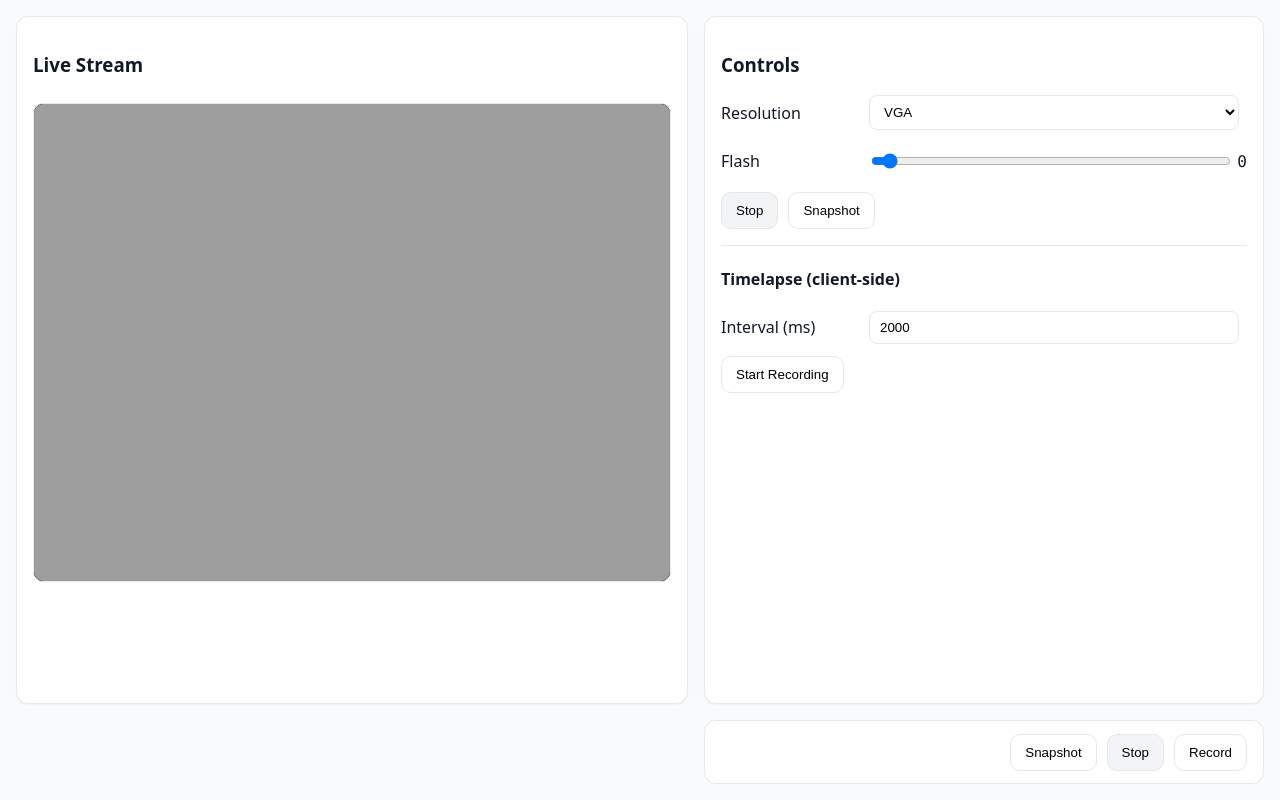
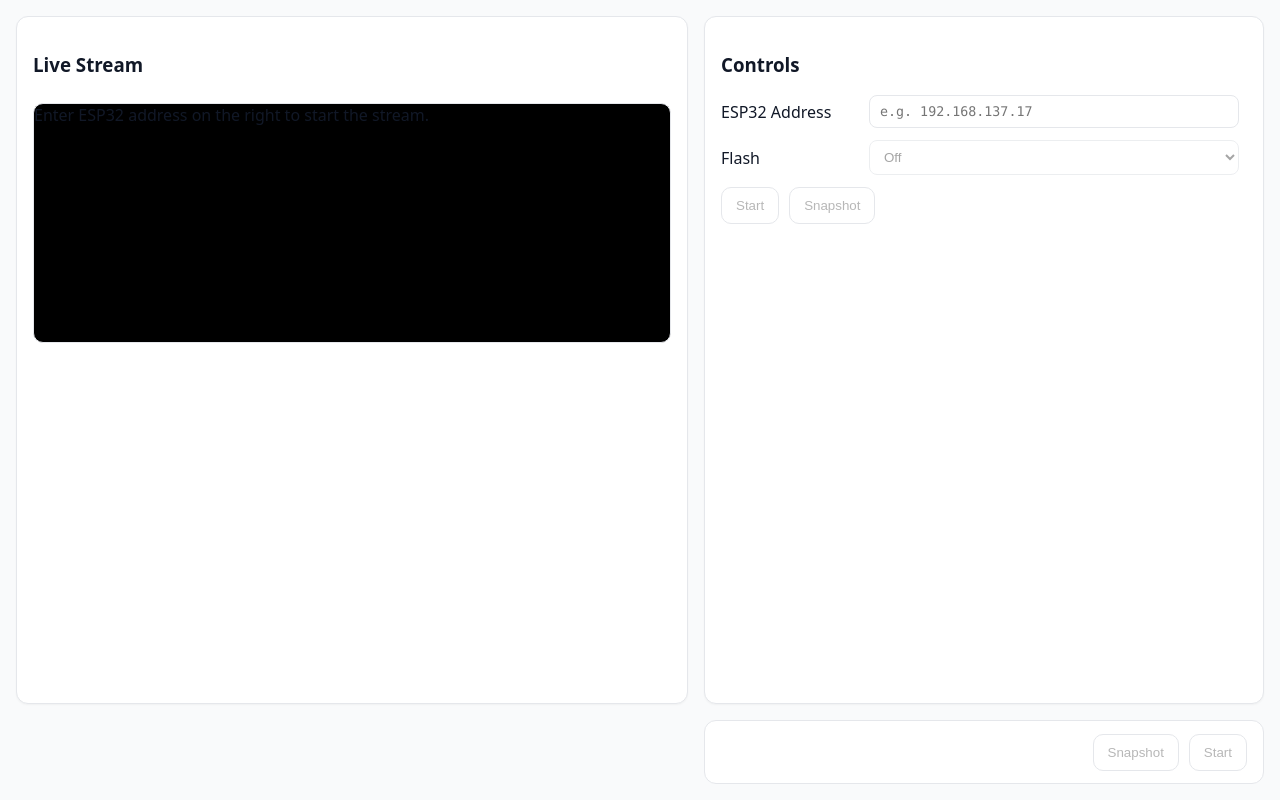
Before and after one commit to franware1/project-4c-home-security-camera-system, a React app in the folder frontend/: page / in a window 1280 px wide. Built offline with nearby package versions, Linux system fonts and the light colour scheme; the HTML template or start-up script is replaced by a standard one.

Commit message:
Dumbed down version/ Working

```diff
--- a/frontend/src/App.tsx
+++ b/frontend/src/App.tsx
@@ -2,86 +2,126 @@ import { useCallback, useEffect, useMemo, useState } from "react";
 import "./index.css";
 
 function App() {
-  // Backend base URL (proxy to ESP32)
-  const backend = "http://localhost:8080";
-
-  // Controls
-  const [res, setRes] = useState<string>("VGA");
-  const [flash, setFlash] = useState<number>(0);
+  // ESP32 base address (user editable)
+  const [espHost, setEspHost] = useState<string>("");
 
   // Stream state
-  const [isStreaming, setIsStreaming] = useState<boolean>(true);
-  const [streamVersion, setStreamVersion] = useState<number>(0); // used to "kick" the stream
+  const [isStreaming, setIsStreaming] = useState<boolean>(false);
 
-  // Build stream URL with cache-busting (via version)
+  // Flash state (0, 100, 255)
+  const [flashLevel, setFlashLevel] = useState<"off" | "low" | "high">("off");
+
+  // Helper: normalize ESP host into a usable base URL
+  const normalizedBase = useMemo(() => {
+    let base = espHost.trim();
+    if (!base) return "";
+    if (!base.startsWith("http://") && !base.startsWith("https://")) {
+      base = "http://" + base;
+    }
+    // strip trailing slashes
+    return base.replace(/\/+$/, "");
+  }, [espHost]);
+
+  // Stream URL
   const streamUrl = useMemo(() => {
-    if (!isStreaming) return "";
-    // each time streamVersion changes, URL changes -> browser reconnects
-    return `${backend}/api/stream?v=${streamVersion}`;
-  }, [backend, isStreaming, streamVersion]);
+    if (!isStreaming || !normalizedBase) return "";
+    return `${normalizedBase}/stream`;
+  }, [normalizedBase, isStreaming]);
 
-  // Start/stop helpers
+  // Helper to build URLs
+  const buildUrl = useCallback(
+    (path: string) => {
+      if (!normalizedBase) return "";
+      return normalizedBase + path;
+    },
+    [normalizedBase]
+  );
+
+  // Start/stop stream
   const startStream = useCallback(() => {
+    if (!normalizedBase) {
+      alert("Please enter the ESP32 address first.");
+      return;
+    }
     setIsStreaming(true);
-    setStreamVersion((v) => v + 1); // force a fresh connection
+  }, [normalizedBase]);
+
+  const stopStream = useCallback(() => {
+    setIsStreaming(false);
   }, []);
 
-  const stopStream = useCallback(() => {
-    setIsStreaming(false); // src becomes "" via streamUrl
+  // Stream error: just log; user can press Start again
+  const onStreamError = useCallback(() => {
+    console.warn("Stream error (img onError fired)");
+    // do not flip isStreaming automatically
   }, []);
 
-  // Reconnect if stream errors out (basic retry)
-  const onStreamError = useCallback(() => {
-    if (!isStreaming) return;
-    // small delay, then bump version so URL changes
-    setTimeout(() => {
-      setStreamVersion((v) => v + 1);
-    }, 800);
-  }, [isStreaming]);
+  // Snapshot
+  const snap = useCallback(async () => {
+    const url = buildUrl("/capture");
+    if (!url) {
+      alert("Please enter the ESP32 address first.");
+      return;
+    }
 
-  // Actions
-  const snap = useCallback(async () => {
-    const r = await fetch(`${backend}/api/capture`);
-    const b = await r.blob();
-    const url = URL.createObjectURL(b);
+    try {
+      const response = await fetch(url, {
+        // With the ESP32 sending Access-Control-Allow-Origin: *,
+        // this will be allowed.
+        mode: "cors",
+      });
+
+      if (!response.ok) {
+        throw new Error(`HTTP ${response.status}`);
+      }
+
+      const blob = await response.blob();
+      const objectUrl = URL.createObjectURL(blob);
+
       const a = document.createElement("a");
-    a.href = url;
-    a.download = `snapshot_${Date.now()}.jpg`;
+      a.href = objectUrl;
+      a.download = `snapshot_${Date.now()}.jpg`; // this now works (same-origin blob)
+      document.body.appendChild(a);
       a.click();
-    URL.revokeObjectURL(url);
-  }, [backend]);
+      document.body.removeChild(a);
 
-  const changeRes = useCallback(
-    async (size: string) => {
-      setRes(size);
-      await fetch(`${backend}/api/setres?size=${encodeURIComponent(size)}`);
-      // Nudge the stream to refresh if it's running
-      if (isStreaming) {
-        setStreamVersion((v) => v + 1);
+      URL.revokeObjectURL(objectUrl);
+    } catch (err) {
+      console.error("snapshot failed:", err);
+      alert("Snapshot failed. Check console for details.");
+    }
+  }, [buildUrl]);
+
+  // Map flash level to PWM
+  const levelToPwm = (level: "off" | "low" | "high"): number => {
+    if (level === "off") return 0;
+    if (level === "low") return 100;
+    return 255; // high
+  };
+
+  // Flash change
+  const changeFlash = useCallback(
+    async (level: "off" | "low" | "high") => {
+      setFlashLevel(level);
+      const pwm = levelToPwm(level);
+      const url = buildUrl(`/flash?pwm=${pwm}`);
+      if (!url) return;
+      try {
+        await fetch(url);
+      } catch (err) {
+        console.error("flash failed:", err);
       }
     },
-    [backend, isStreaming]
+    [buildUrl]
   );
 
-  const changeFlash = useCallback(
-    async (value: number) => {
-      setFlash(value);
-      await fetch(`${backend}/api/flash?pwm=${value}`).catch(() => {});
-    },
-    [backend]
-  );
-
-  // Timelapse recorder (client-side)
-  const [recording, setRecording] = useState<boolean>(false);
-  const [intervalMs, setIntervalMs] = useState<number>(2000);
-
+  // Just to reset flash on mount if you want (optional)
   useEffect(() => {
-    if (!recording) return;
-    const id = setInterval(() => {
-      snap();
-    }, intervalMs);
-    return () => clearInterval(id);
-  }, [recording, intervalMs, snap]);
+    // try to set flash off at start if address is already filled
+    if (!normalizedBase) return;
+    changeFlash("off");
+    // eslint-disable-next-line react-hooks/exhaustive-deps
+  }, []); // run once
 
   return (
     <div className="page">
@@ -92,6 +132,8 @@ function App() {
         </div>
 
         <div className="stream-box">
+          {normalizedBase ? (
+            isStreaming ? (
               <img
                 id="cam"
                 src={streamUrl}
@@ -99,6 +141,16 @@ function App() {
                 onError={onStreamError}
                 style={{ width: "100%", height: "auto" }}
               />
+            ) : (
+              <div className="stream-placeholder">
+                Stream stopped. Press Start to begin streaming.
+              </div>
+            )
+          ) : (
+            <div className="stream-placeholder">
+              Enter ESP32 address on the right to start the stream.
+            </div>
+          )}
         </div>
       </div>
 
@@ -106,80 +158,70 @@ function App() {
       <div className="panel controls">
         <h3>Controls</h3>
 
+        {/* ESP32 address */}
         <label className="row">
-          <span>Resolution</span>
-          <select value={res} onChange={(e) => changeRes(e.target.value)}>
-            <option>QVGA</option>
-            <option>VGA</option>
-            <option>SVGA</option>
-            <option>XGA</option>
-            <option>SXGA</option>
-            <option>UXGA</option>
-          </select>
+          <span>ESP32 Address</span>
+          <input
+            type="text"
+            placeholder="e.g. 192.168.137.17"
+            value={espHost}
+            onChange={(e) => setEspHost(e.target.value)}
+            className="mono"
+          />
         </label>
 
+        {/* Flash dropdown */}
         <label className="row">
           <span>Flash</span>
-          <input
-            type="range"
-            min={0}
-            max={255}
-            value={flash}
-            onChange={(e) => changeFlash(Number(e.target.value))}
-          />
-          <span className="mono">{flash}</span>
+          <select
+            value={flashLevel}
+            onChange={(e) =>
+              changeFlash(e.target.value as "off" | "low" | "high")
+            }
+            disabled={!normalizedBase}
+          >
+            <option value="off">Off</option>
+            <option value="low">Low</option>
+            <option value="high">High</option>
+          </select>
         </label>
 
         <div className="row buttons">
           {isStreaming ? (
-            <button className="secondary" onClick={stopStream}>
+            <button
+              className="secondary"
+              onClick={stopStream}
+              disabled={!normalizedBase}
+            >
               Stop
             </button>
           ) : (
-            <button onClick={startStream}>Start</button>
-          )}
-          <button onClick={snap}>Snapshot</button>
-        </div>
-
-        <div className="divider" />
-
-        <h4>Timelapse (client-side)</h4>
-        <label className="row">
-          <span>Interval (ms)</span>
-          <input
-            type="number"
-            min={500}
-            step={100}
-            value={intervalMs}
-            onChange={(e) => setIntervalMs(Number(e.target.value))}
-          />
-        </label>
-        <div className="row buttons">
-          {!recording ? (
-            <button onClick={() => setRecording(true)}>Start Recording</button>
-          ) : (
-            <button className="danger" onClick={() => setRecording(false)}>
-              Stop Recording
+            <button onClick={startStream} disabled={!normalizedBase}>
+              Start
             </button>
           )}
+          <button onClick={snap} disabled={!normalizedBase}>
+            Snapshot
+          </button>
         </div>
       </div>
 
       {/* Bottom-right action bar */}
       <div className="actionbar">
-        <button onClick={snap}>Snapshot</button>
+        <button onClick={snap} disabled={!normalizedBase}>
+          Snapshot
+        </button>
         {isStreaming ? (
-          <button className="secondary" onClick={stopStream}>
+          <button
+            className="secondary"
+            onClick={stopStream}
+            disabled={!normalizedBase}
+          >
             Stop
           </button>
         ) : (
-          <button onClick={startStream}>Start</button>
-        )}
-        {!recording ? (
-          <button onClick={() => setRecording(true)}>Record</button>
-        ) : (
-          <button className="danger" onClick={() => setRecording(false)}>
-            Stop
+          <button onClick={startStream} disabled={!normalizedBase}>
+            Start
           </button>
         )}
       </div>
```
Also changed, not shown: 1 other file (tests, documents, lock files or other folders). Lines whose indentation alone changed are shown as unchanged.
